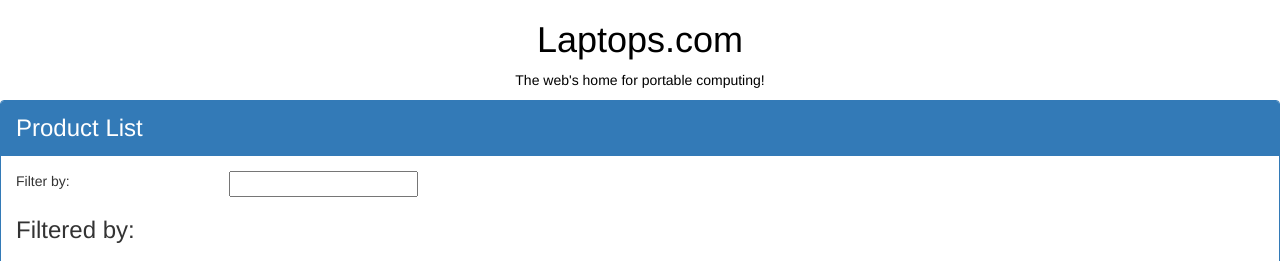
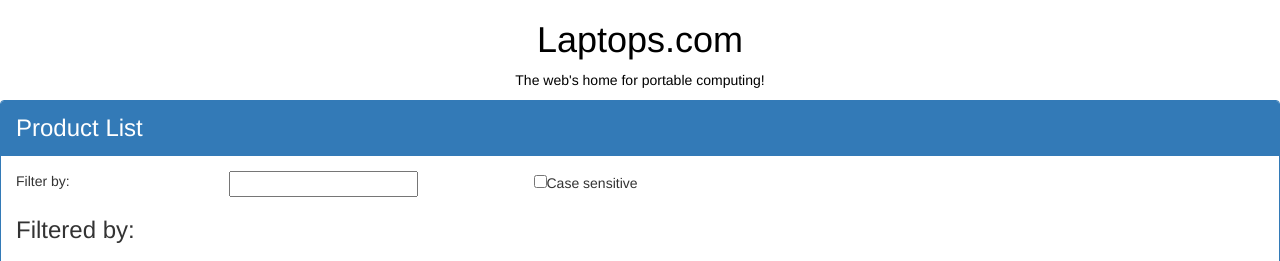
Before and after one commit to kmboese/pm-products, an Angular app: page / in a window 1280 px wide. Shown: the top 261 px of the page. Built offline with nearby package versions, Linux system fonts and the light colour scheme.

Commit message:
Minor testing changes

```diff
--- a/src/app/products/product-list.component.html
+++ b/src/app/products/product-list.component.html
@@ -5,9 +5,12 @@
   <div class='panel-body'>
     <div class='row'>
       <div class='col-md-2'>Filter by:</div>
-      <div class='col-md-4'>
+      <div class='col-md-3'>
         <input type='text'
                [(ngModel)]='listFilter'/>
+      </div>
+      <div>
+        <input type="checkbox" name="search input" value="case sensitive">Case sensitive<br>
       </div>
     </div>
     <div class='row'>
--- a/src/index.html
+++ b/src/index.html
@@ -2,7 +2,7 @@
 <html lang="en">
 <head>
   <meta charset="utf-8">
-  <title>A Dramatic Turn of Events</title>
+  <title>Laptops and Mobile Computing</title>
   <base href="/">
 
   <meta name="viewport" content="width=device-width, initial-scale=1">
```
